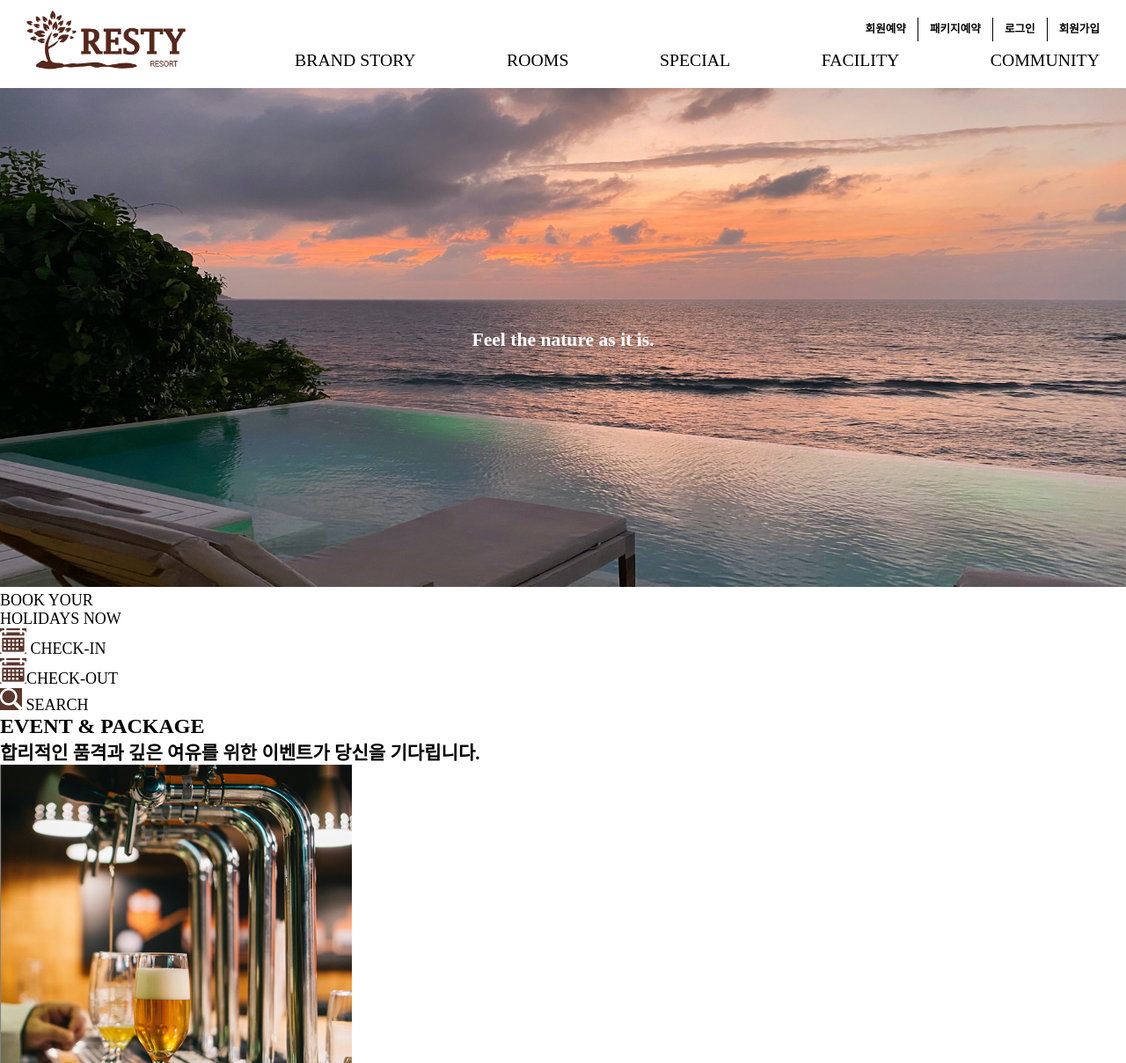
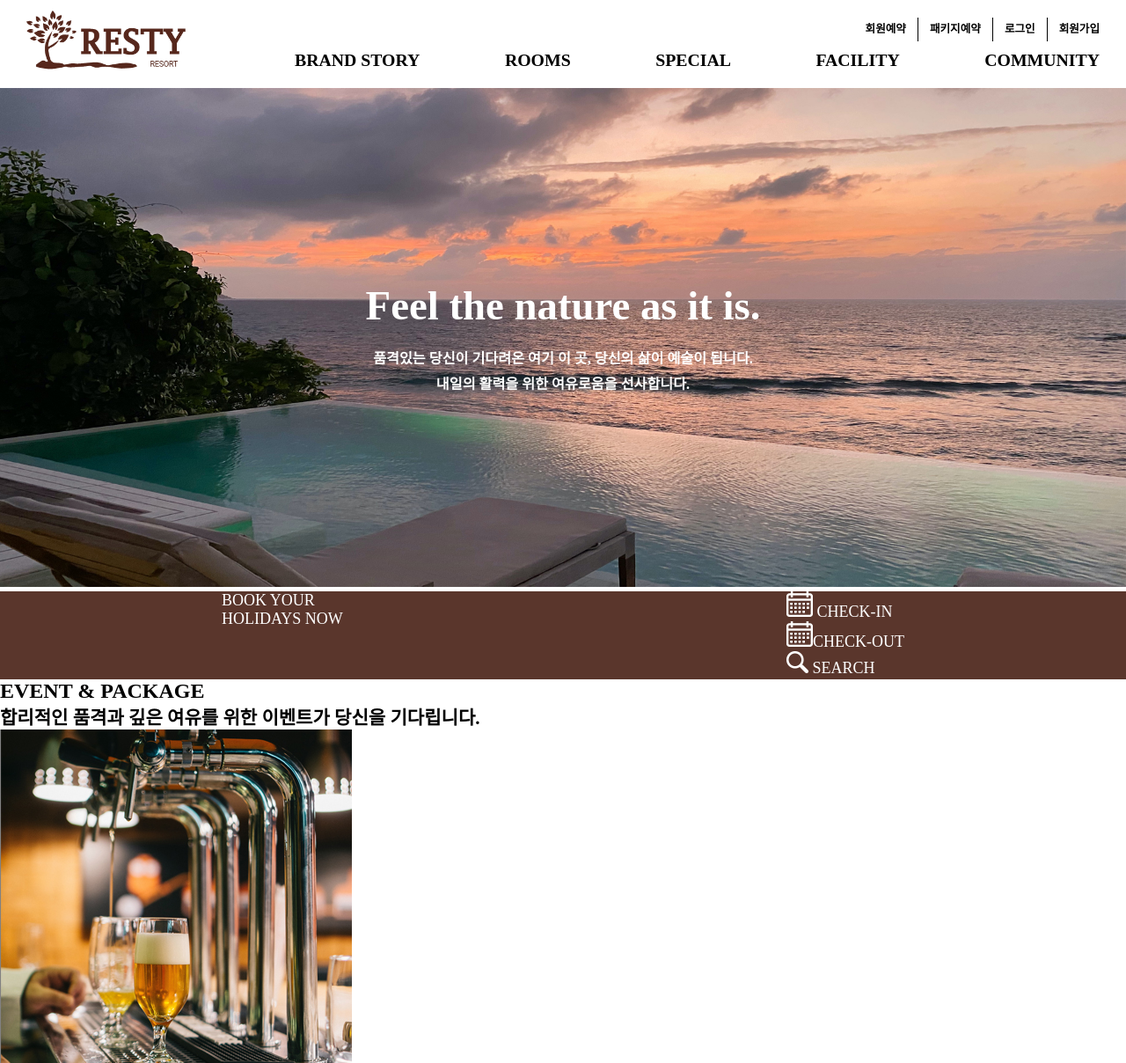
Before and after one commit to jangjiheee/portfolio1, a PHP site: page /resty.html in a window 1280 px wide. Shown: the top 1208 px of the page at 88% size. Run offline with PHP 8.4, Linux system fonts and the light colour scheme.

Commit message:
6월 17일 오후 수정

```diff
--- a/css/index.css
+++ b/css/index.css
@@ -44,11 +44,12 @@ header .logo-menu .confix .header-flex {
   }
 }
 header .logo-menu .confix .header-flex .main-logo {
+  margin-top: 15px;
   text-align: center;
   width: 100%;
 }
 header .logo-menu .confix .header-flex .main-logo img {
-  width: 30%;
+  width: 40%;
 }
 @media screen and (min-width: 768px) {
   header .logo-menu .confix .header-flex .main-logo img {
@@ -58,6 +59,7 @@ header .logo-menu .confix .header-flex .main-logo img {
 }
 @media screen and (min-width: 768px) {
   header .logo-menu .confix .header-flex .main-logo {
+    margin-top: 0;
     width: 20%;
     line-height: 90px;
   }
@@ -91,7 +93,7 @@ header .logo-menu .confix .header-flex .menu .small-nav {
 @media screen and (min-width: 768px) {
   header .logo-menu .confix .header-flex .menu .small-nav {
     display: block;
-    margin: 10px 0 30px 0;
+    margin: 15px 0 30px 0;
   }
   header .logo-menu .confix .header-flex .menu .small-nav ul {
     display: flex;
@@ -142,7 +144,7 @@ header .logo-menu .confix .header-flex .menu .main-nav ul li {
 @media screen and (min-width: 1024px) {
   header .logo-menu .confix .header-flex .menu .main-nav ul li {
     font-size: 1.1em;
-    font-weight: 540;
+    font-weight: 600;
   }
 }
 
@@ -154,7 +156,8 @@ article .main-img img {
 }
 article .main-img .title {
   position: absolute;
-  vertical-align: middle;
+  text-align: center;
+  color: #fff;
   top: 50%;
   left: 50%;
   transform: translate(-50%, -50%);
@@ -162,8 +165,48 @@ article .main-img .title {
 article .main-img .title h1 {
   width: 100%;
   font-size: 1.2em;
-  color: #fff;
+}
+@media screen and (min-width: 768px) {
+  article .main-img .title h1 {
+    font-size: 1.8em;
+    margin-bottom: 10px;
+  }
+}
+@media screen and (min-width: 1024px) {
+  article .main-img .title h1 {
+    font-size: 2.6rem;
+    margin-bottom: 20px;
+  }
 }
 article .main-img .title h2 {
   display: none;
+}
+@media screen and (min-width: 768px) {
+  article .main-img .title h2 {
+    display: block;
+    font-size: 0.7em;
+    line-height: 1.6em;
+  }
+}
+@media screen and (min-width: 1024px) {
+  article .main-img .title h2 {
+    font-size: 0.9em;
+    line-height: 1.8em;
+  }
+}
+article .reserve-bar {
+  background-color: #5a362c;
+}
+article .reserve-bar .confix .reserve-confix .reservation ul {
+  height: 100px;
+  color: #fff;
+  display: flex;
+  justify-content: space-around;
+  text-align: left;
+}
+article .reserve-bar .confix .reserve-confix .reservation ul p {
+  vertical-align: middle;
+}
+article .reserve-bar .confix .reserve-confix .reservation ul li a {
+  color: #fff;
 }/*# sourceMappingURL=index.css.map */
--- a/resty.html
+++ b/resty.html
@@ -58,7 +58,8 @@
                     <div class="reserve-confix">
                         <div class="reservation">
                             <ul>
-                                <li><p style='font-weight: 200;'>BOOK YOUR<br>HOLIDAYS NOW</p></li>
+                                <p style='font-weight: 200;'>BOOK YOUR<br>HOLIDAYS NOW</p>
+                                <div class="li-flex">
                                     <li><a href="#">
                                         <img src="./image/calendar.jpg" alt="calendar">
                                         CHECK-IN</a></li>
@@ -67,6 +68,7 @@
                                     <li><a href="#">
                                         <img src="./image/search.jpg" alt="search">
                                         SEARCH</a></li>
+                                </div>
                             </ul>
                         </div>
                     </div>
--- a/scss/index.scss
+++ b/scss/index.scss
@@ -22,10 +22,11 @@ header {
                 }
 
                 .main-logo {
+                    margin-top: 15px;
                     text-align: center;
                     width: 100%;
                     img {
-                        width: 30%;
+                        width: 40%;
                         @include responsive(tablet-size) {
                             width: 100%;
                             vertical-align: middle;
@@ -33,6 +34,7 @@ header {
                     }
 
                     @include responsive(tablet-size) {
+                        margin-top: 0;
                         width: 20%;
                         line-height: 90px;
                     }
@@ -60,7 +62,7 @@ header {
                         display: none;
                         @include responsive(tablet-size) {
                             display: block;
-                            margin: 10px 0 30px 0;
+                            margin: 15px 0 30px 0;
                             ul {
                                 display: flex;
                                 float: right;
@@ -105,7 +107,7 @@ header {
                                 }
                                 @include responsive(pc-size) {
                                     font-size: 1.1em;
-                                    font-weight: 540;
+                                    font-weight: 600;
                                 }
                             }
                         }
@@ -126,7 +128,8 @@ article {
         }
         .title {
             position: absolute;
-            vertical-align: middle;
+            text-align: center;
+            color: $white;
             top: 50%;
             left: 50%;
             transform: translate(-50%, -50%);
@@ -134,10 +137,51 @@ article {
             h1 {
                 width: 100%;
                 font-size: 1.2em;
-                color: $white;
+                @include responsive(tablet-size) {
+                    font-size: 1.8em;
+                    margin-bottom: 10px;
+                }
+                @include responsive(pc-size) {
+                    font-size: 2.6rem;
+                    margin-bottom: 20px;
+                }
             }
             h2 {
                 display: none;
+                @include responsive(tablet-size) {
+                    display: block;
+                    font-size: 0.7em;
+                    line-height: 1.6em;
+                }
+                @include responsive(pc-size) {
+                    font-size: 0.9em;
+                    line-height: 1.8em;
+                }
+            }
+        }
+    }
+
+    .reserve-bar {
+        background-color: $brown;
+        .confix {
+            .reserve-confix {
+                .reservation {
+                    ul {
+                        height: 100px;
+                        color: $white;
+                        display: flex;
+                        justify-content: space-around;
+                        text-align: left;
+                        p {
+                            vertical-align: middle;
+                        }
+                        li {
+                            a{
+                                color:$white;
+                            }
+                        }
+                    }
+                }
             }
         }
     }
--- a/scss/style.scss
+++ b/scss/style.scss
@@ -1,6 +1,6 @@
 $black : #000;
-$brown : 5a362c;
-$dark-brown : 38221c;
+$brown : #5a362c;
+$dark-brown : #38221c;
 $white : #fff;
 
 
```
Also changed, not shown: 1 other file. Lines whose indentation alone changed are shown as unchanged.
